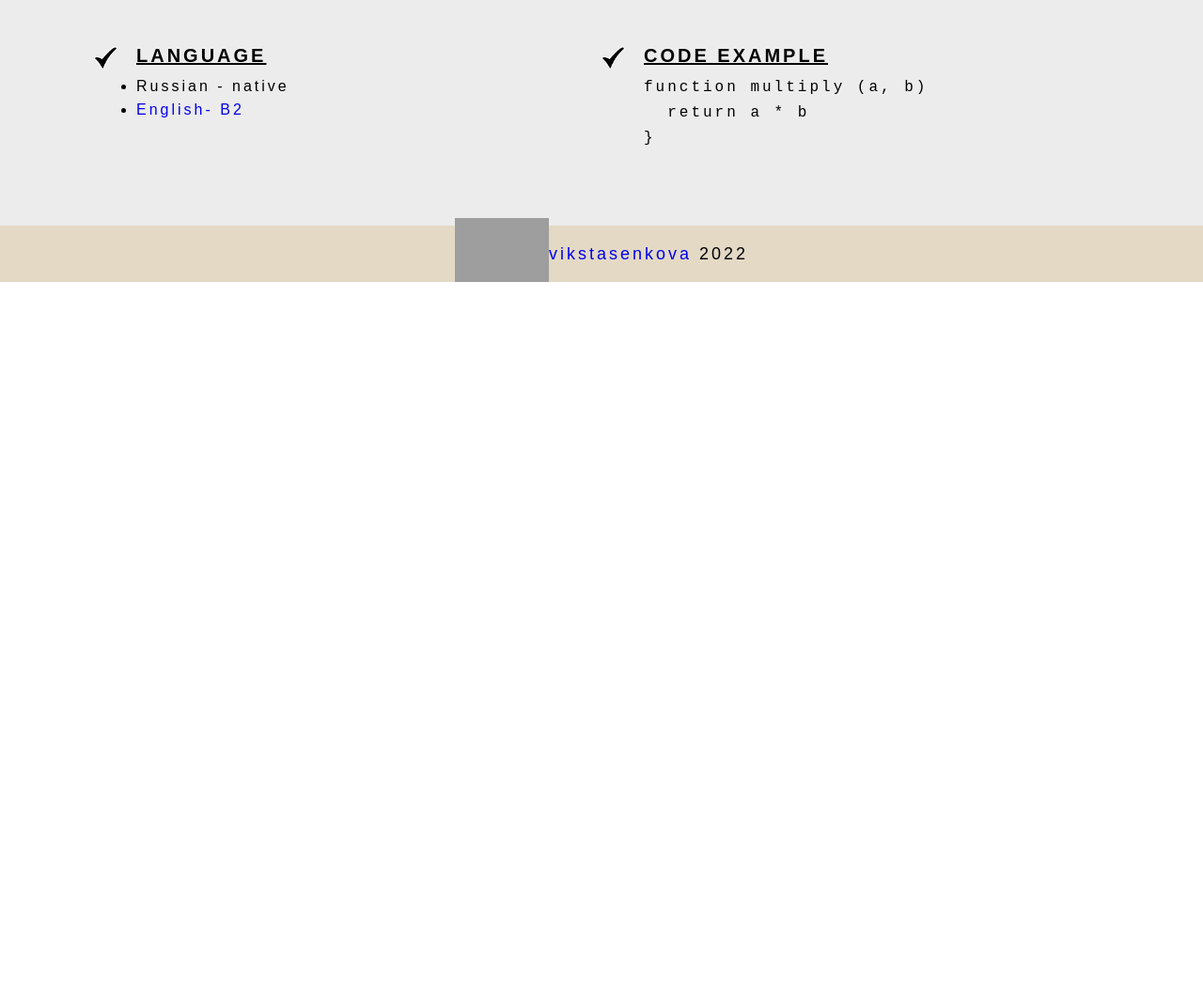
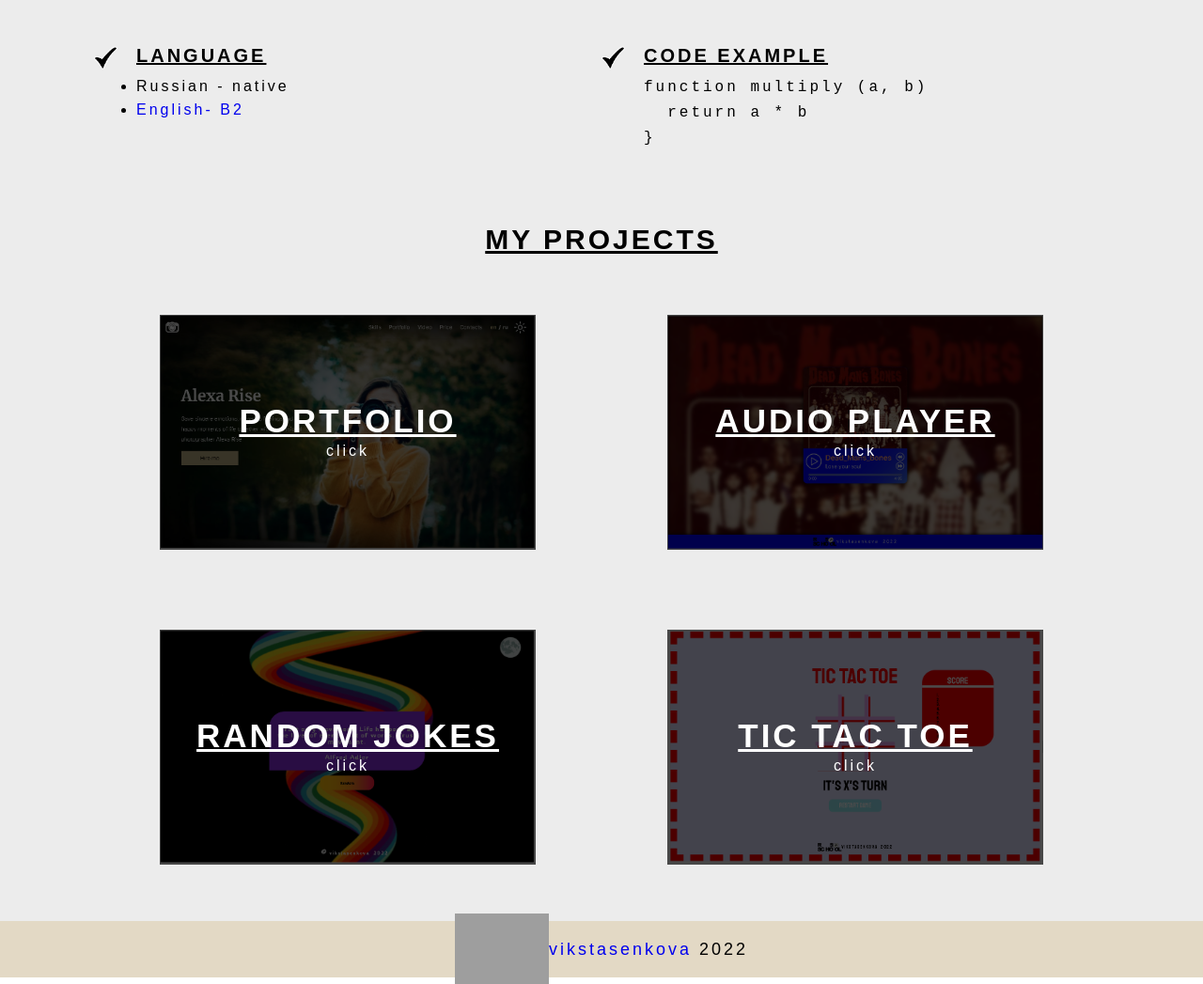
Before and after one commit to vikstasenkova/rsschool-cv, a plain HTML site: page index.html in a window 1280 px wide. Shown: the part 1002-2049 px from the top of the page at 94% size. Before the commit the page ends 1302 px from the top, so only its background shows below. Drawn offline with Linux system fonts and the light colour scheme; grey boxes are pictures that could not be loaded.

Commit message:
feat: my projects

```diff
--- a/index.html
+++ b/index.html
@@ -6,6 +6,7 @@
     <meta name="viewport" content="width=device-width, initial-scale=1.0">
     <title>CV</title>
     <link rel="stylesheet" href="style.css"/>
+    <link rel="icon" href="assets/favicon.ico">
 </head>
 <body>
     <div class="wrapper">
@@ -58,7 +59,7 @@
                                                 <li>viktoria_stasenkova@mail.ru</li>
                                                 <li>Telegram: @stasenvik</li>
                                                 <li>Discord: vikstasenkova</li>
-                                                <li>GitHub: <a href="https://github.com/vikstasenkova">vikstasenkova</a></li>
+                                                <li>GitHub: <a href="https://github.com/vikstasenkova" target="_blank">vikstasenkova</a></li>
                                                 <li>Minsk, Belarus</li>
                                             </ul>
                                         </div>
@@ -142,7 +143,7 @@
                                         <div class="item__text">
                                             <ul>
                                                 <li>Russian - native</li>
-                                                <li><a href="https://www.efset.org/cert/CXVWoZ">English- B2</a> </li>
+                                                <li><a href="https://www.efset.org/cert/CXVWoZ" target="_blank">English- B2</a> </li>
                                             </ul>
                                         </div>
 
@@ -171,6 +172,52 @@
                                 </div>
                             </div>
                         </div>
+
+                    </div>
+                </div>
+            </div>
+            <div class="projects">
+                <div class="container">
+                        <div class="item__title project__title" id="code">MY PROJECTS</div>
+                        <div class="item__text projects__column">
+                            <a class="projects__link" href="https://rolling-scopes-school.github.io/vikstasenkova-JSFEPRESCHOOL/portfolio/" target="_blank">
+                                <div class="projects__div">
+                                    <div class="projects__text">
+                                        <span class="projects__title">PORTFOLIO</span>
+                                        <p class="click">click</p>
+                                    </div>
+                                    <img class="projects__img" src="./assets/portfolio.PNG" alt="portfolio">
+                                </div>
+                            </a>
+                            <a class="projects__link" href="https://rolling-scopes-school.github.io/vikstasenkova-JSFEPRESCHOOL/audio-player/" target="_blank">
+                                <div class="projects__div">
+                                    <div class="projects__text">
+                                        <span class="projects__title">AUDIO PLAYER</span>
+                                        <p class="click">click</p>
+                                    </div>
+                                    <img class="projects__img" src="./assets/audio.PNG" alt="audio">
+                                </div>
+                            </a>
+                            <a class="projects__link" href="https://rolling-scopes-school.github.io/vikstasenkova-JSFEPRESCHOOL/random-jokes/" target="_blank">
+                                <div class="projects__div">
+                                    <div class="projects__text">
+                                        <span class="projects__title">RANDOM JOKES</span>
+                                        <p class="click">click</p>
+                                    </div>
+                                    <img class="projects__img" src="./assets/random.PNG" alt="random">
+                                </div>
+                            </a>
+                            <a class="projects__link" href="https://rolling-scopes-school.github.io/vikstasenkova-JSFEPRESCHOOL/tic-tac/" target="_blank">
+                                <div class="projects__div">
+                                    <div class="projects__text">
+                                        <span class="projects__title">TIC TAC TOE</span>
+                                        <p class="click">click</p>
+                                    </div>
+                                    <img class="projects__img" src="./assets/tic.PNG" alt="tic">
+                                </div>
+                            </a>
+
+                        </div>
                     </div>
                 </div>
             </div>
@@ -178,8 +225,8 @@
         <footer class="footer">
             <div class="container">
                 <div class="footer__row">
-                   <span><a href="https://rs.school/js/"><img id="logo" src="https://rs.school/images/rs_school_js.svg" alt="RS"/></a></span>
-                   <span class="footer__text"><a href="https://github.com/vikstasenkova">vikstasenkova</a> 2022 </span>
+                   <span><a href="https://rs.school/js/" target="_blank"><img id="logo" src="https://rs.school/images/rs_school_js.svg" alt="RS"/></a></span>
+                   <span class="footer__text"><a href="https://github.com/vikstasenkova" target="_blank">vikstasenkova</a> 2022 </span>
                 </div>
             </div>
 
--- a/style.css
+++ b/style.css
@@ -21,6 +21,9 @@ body {
     min-width: 381px;
 
 }
+/* body :visited{
+    color: black;
+} */
 .wrapper {
     min-height: 100%;
     overflow: hidden;
@@ -41,6 +44,9 @@ body {
     justify-content: center;
     flex-wrap: wrap;
     list-style:none
+}
+.nav__list :visited{
+    color: blue;
 }
 .nav__item {
     padding: 10px 10px 10px 10px;
@@ -122,7 +128,42 @@ h1 {
     line-height: 25px;
     padding: 10px 0 0 0;
 }
-
+.project__title{
+    text-align: center;
+    font-size: 30px;
+    margin-bottom: 30px;
+}
+.projects__img{
+    width: 400px;
+    height: 250px;
+}
+.projects__column {
+    display: flex;
+    flex-wrap: wrap;
+    justify-content: space-around;
+}
+.projects__div{
+    display: flex;
+    flex-direction: column;
+    margin: 25px;
+    position: relative;
+    margin-bottom: 60px;
+}
+.projects__text{
+    /* display: none; */
+    background-color: rgba(0, 0, 0, 0.7);
+    position: absolute;
+    width: 400px;
+    height: 250px;
+    color: white;
+    text-align: center;
+    padding-top: 100px;
+}
+.projects__title{
+    font-weight: 600;
+    font-size: 35px;
+    text-decoration: underline;
+}
 .footer {
     background-color: #E3D9C5;
 }
```
Also changed, not shown: assets/audio.PNG (added), assets/b2.PNG (added), assets/favicon.ico (added), assets/portfolio.PNG (added), assets/random.PNG (added), assets/tic.PNG (added).
